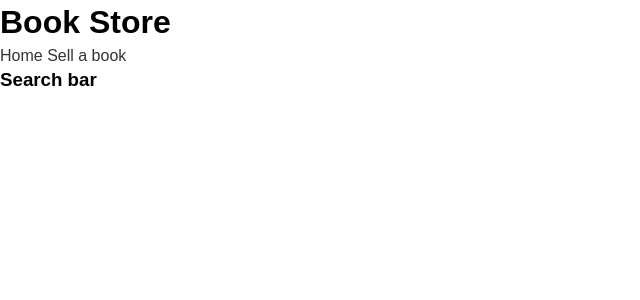
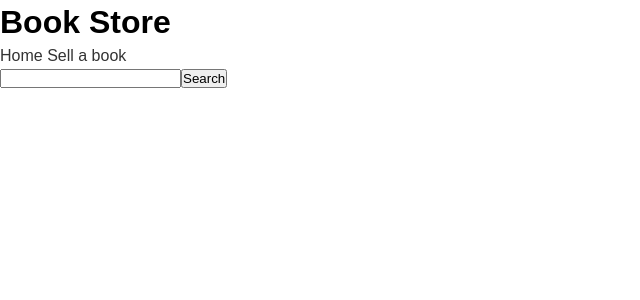
Before and after one commit to thilanse/book-store-frontend, a React (Create React App) app: page / in a window 1280 px wide. Shown: the top 300 px of the page, without its empty margins (0-640 px from the left). Built offline with nearby package versions, Linux system fonts and the light colour scheme.

Commit message:
Added search bar to home page

```diff
--- a/src/App.js
+++ b/src/App.js
@@ -1,8 +1,8 @@
-import React, { Component } from "react";
-import { BrowserRouter as Router, Route } from "react-router-dom";
+import React, {Component} from "react";
+import {BrowserRouter as Router, Route} from "react-router-dom";
 import "./App.css";
 import Header from "./components/layout/Header";
-import Search from "./components/Search";
+import Search from "./components/search/Search";
 import SellBook from "./components/sellbooks/SellBook";
 
 class App extends Component {
@@ -11,24 +11,9 @@ class App extends Component {
         return (
             <Router>
                 <div className="App">
-
                     <Header/>
-
-          <Route exact path="/" render={() => (
-            <React.Fragment>
-              <Search />
-            </React.Fragment>
-          )}/>
-
-          <Route
-            path="/sell"
-            render={() => (
-              <React.Fragment>
-                <SellBook />
-              </React.Fragment>
-            )}
-          />
-
+                    <Route exact path="/" component={Search}/>
+                    <Route path="/sell" component={SellBook}/>
                 </div>
             </Router>
         );
--- a/src/components/Search.js
+++ b/src/components/search/Search.js
@@ -1,10 +1,11 @@
 import React, { Component } from 'react'
+import SearchBar from "./SearchBar";
 
 class Search extends Component {
   render() {
     return (
       <div>
-        <h3>Search bar</h3>
+        <SearchBar />
       </div>
     )
   }
--- /dev/null
+++ b/src/components/search/SearchBar.js
@@ -0,0 +1,33 @@
+import React, {Component} from 'react'
+
+class SearchBar extends Component {
+
+    state = {
+        searchQuery: ''
+    }
+
+    onChange = (e) => {
+        this.setState({searchQuery: e.target.value});
+    }
+
+    onSubmit = (e) => {
+        e.preventDefault();
+
+        if (this.state.searchQuery === '') return;
+
+        console.log(this.state.searchQuery);
+
+        this.setState({searchQuery: ''});
+    }
+
+    render() {
+        return (
+            <form onSubmit={this.onSubmit}>
+                <input type="text" name="searchQuery" value={this.state.searchQuery} onChange={this.onChange}/>
+                <input type="submit" value="Search" />
+            </form>
+        )
+    }
+}
+
+export default SearchBar;
```
Lines whose indentation alone changed are shown as unchanged.
